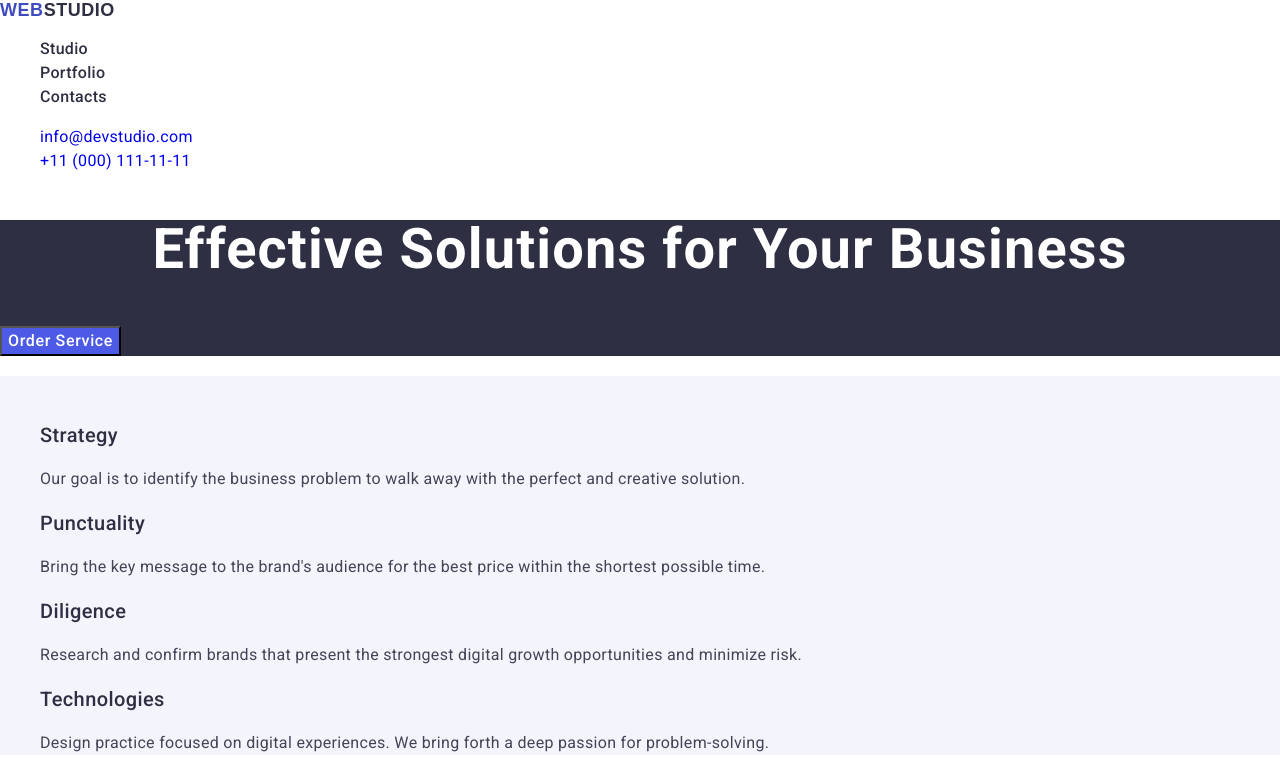
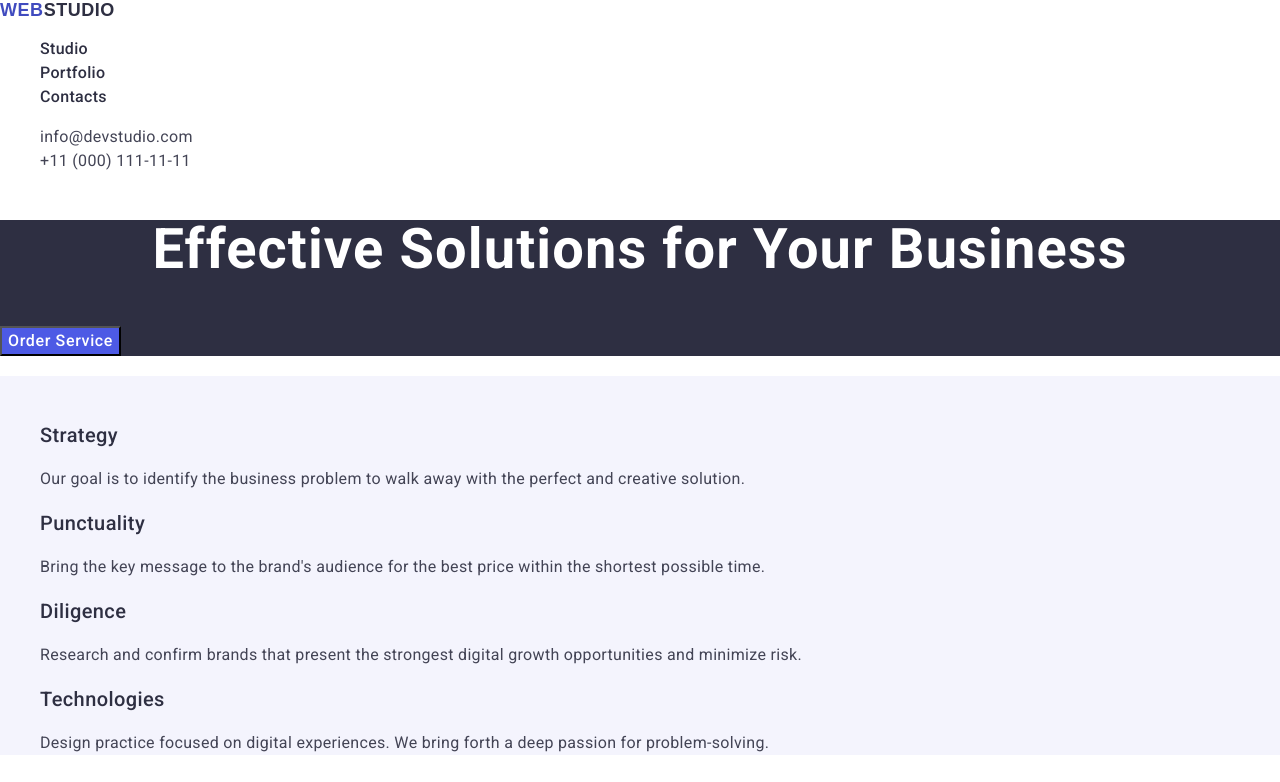
Before and after one commit to TanyaInfo86/goit-markup-hw-02, a plain HTML site: page index.html in a window 1280 px wide. Shown: the top 782 px of the page. Drawn offline with nearby package versions, Linux system fonts and the light colour scheme; a web font is replaced by a local one.

Commit message:
commit updet css

```diff
--- a/css/styles.css
+++ b/css/styles.css
@@ -59,15 +59,16 @@ color: #4d5ae5;
     font-style: normal;
 }
 
-.adrs-contact-list {
+.adrs-contact-link {
     font-weight: 400;
 font-size: 16px;
 line-height: 1.5;
 letter-spacing: 0.02em;
 color: #434455;
+
 }
-.adrs-contact-list:hover,
-.adrs-contact-list:focus{
+.adrs-contact-link:hover,
+.adrs-contact-linkt:focus{
     color:#404bbf;}
 
     .hero {
--- a/index.html
+++ b/index.html
@@ -26,8 +26,8 @@
  </nav>
 <address class="adrs-s">
     <ul class="adrs-contact-list" >
-    <li class="adrs-contact-email"><a href="mailto:info@devstudio.com" > info@devstudio.com </a> </li>
-    <li class="adrs-contact-tel"><a href="tel:+110001111111"> +11 (000) 111-11-11</a> </li>
+    <li class="adrs-contact-email"><a href="mailto:info@devstudio.com" class="adrs-contact-link"> info@devstudio.com </a> </li>
+    <li class="adrs-contact-tel"><a href="tel:+110001111111" class="adrs-contact-link"> +11 (000) 111-11-11</a> </li>
 
 </ul>
 </address>
```
